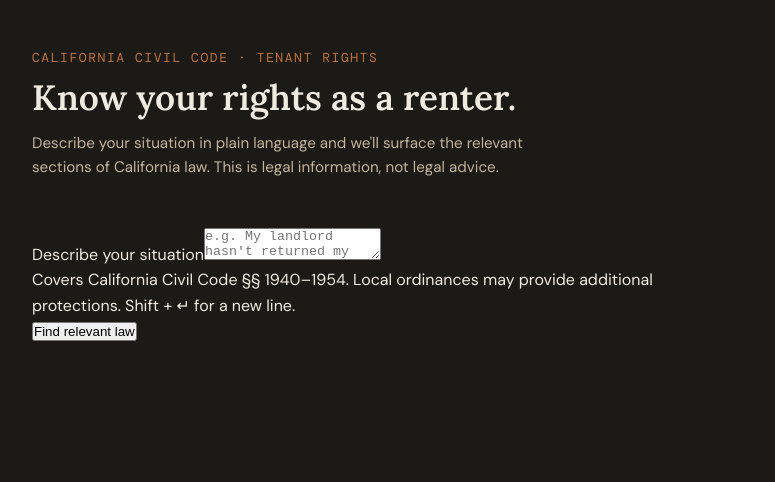
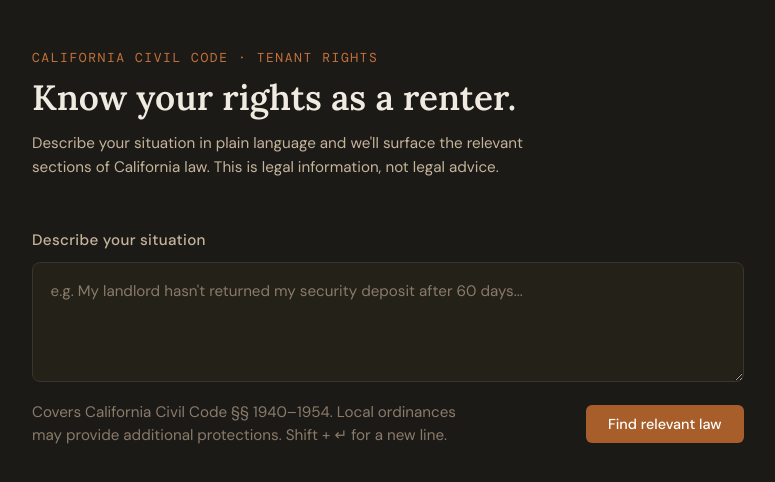
Before and after one commit to RichardGabelman/ca-tenant-law-rag, a React (Vite) app in the folder frontend/: page / in a window 1280 px wide. Shown: the top 482 px of the page, without its empty margins (252-1027 px from the left). Built offline with nearby package versions, Linux system fonts and the light colour scheme.

Commit message:
feat: implement QueryInput styling, add requisite global styles, adjust some colors for accessibility

```diff
--- a/frontend/src/App.css
+++ b/frontend/src/App.css
@@ -9,9 +9,14 @@
 
 :root {
   --bg-base: #1C1A17;
+  --bg-surface: #242118;
   --text-primary: #F0EBE1;
   --text-secondary: #C4B49A;
+  --text-muted: #8A7A6A;
   --accent: #C4723A;
+  --accent-btn: #A85E2A;
+  --accent-soft: #8A7A6A;
+  --border: #3A342C;
 }
 
 body {
@@ -28,3 +33,9 @@ body {
   margin: 0 auto;
   padding: 3rem 1.5rem 6rem;
 }
+
+:focus-visible {
+  outline: 2px solid var(--accent);
+  outline-offset: 2px;
+  border-radius: 4px;
+}
--- a/frontend/src/components/QueryInput.css
+++ b/frontend/src/components/QueryInput.css
@@ -0,0 +1,73 @@
+.input-section {
+  margin-bottom: 2.5rem;
+}
+
+.input-label {
+  display: block;
+  font-size: 0.95rem;
+  font-weight: 500;
+  color: var(--text-secondary);
+  margin-bottom: 0.6rem;
+  letter-spacing: 0.02rem;
+}
+
+.situation-input {
+  width: 100%;
+  background: var(--bg-surface);
+  border: 1px solid var(--border);
+  border-radius: 8px;
+  color: var(--text-primary);
+  font-family: 'DM Sans', sans-serif;
+  font-size: 0.95rem;
+  line-height: 1.6;
+  padding: 1rem 1.1rem;
+  resize: vertical;
+  min-height: 120px;
+  transition: border-color 0.2s;
+  outline: none;
+}
+
+.situation-input::placeholder {
+  color: var(--text-muted);
+}
+
+.situation-input:focus {
+  border-color: var(--accent-soft);
+}
+
+.input-footer {
+  display: flex;
+  justify-content: space-between;
+  align-items: center;
+  margin-top: 0.75rem;
+}
+
+.disclaimer {
+  font-size: 0.95rem;
+  color: var(--text-muted);
+  max-width: 430px;
+  line-height: 1.5;
+}
+
+.submit-btn {
+  background: var(--accent-btn);
+  color: #fff;
+  border: none;
+  border-radius: 6px;
+  padding: 0.6rem 1.4rem;
+  font-family: 'DM Sans', sans-serif;
+  font-size: 0.9rem;
+  font-weight: 500;
+  cursor: pointer;
+  transition: background 0.2s, transform 0.1s;
+  white-space: nowrap;
+  flex-shrink: 0;
+}
+
+.submit-btn:hover {
+  background: #D47F45;
+}
+
+.submit-btn:active {
+  transform: scale(0.98);
+}
```
